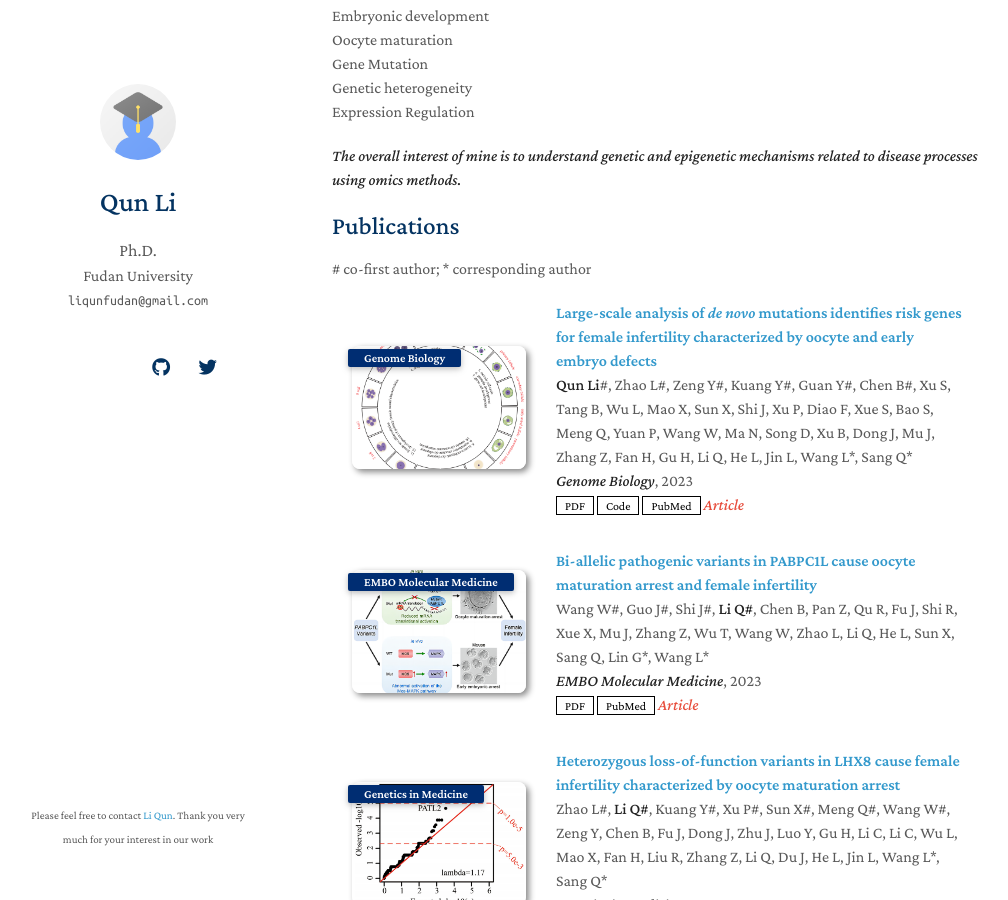
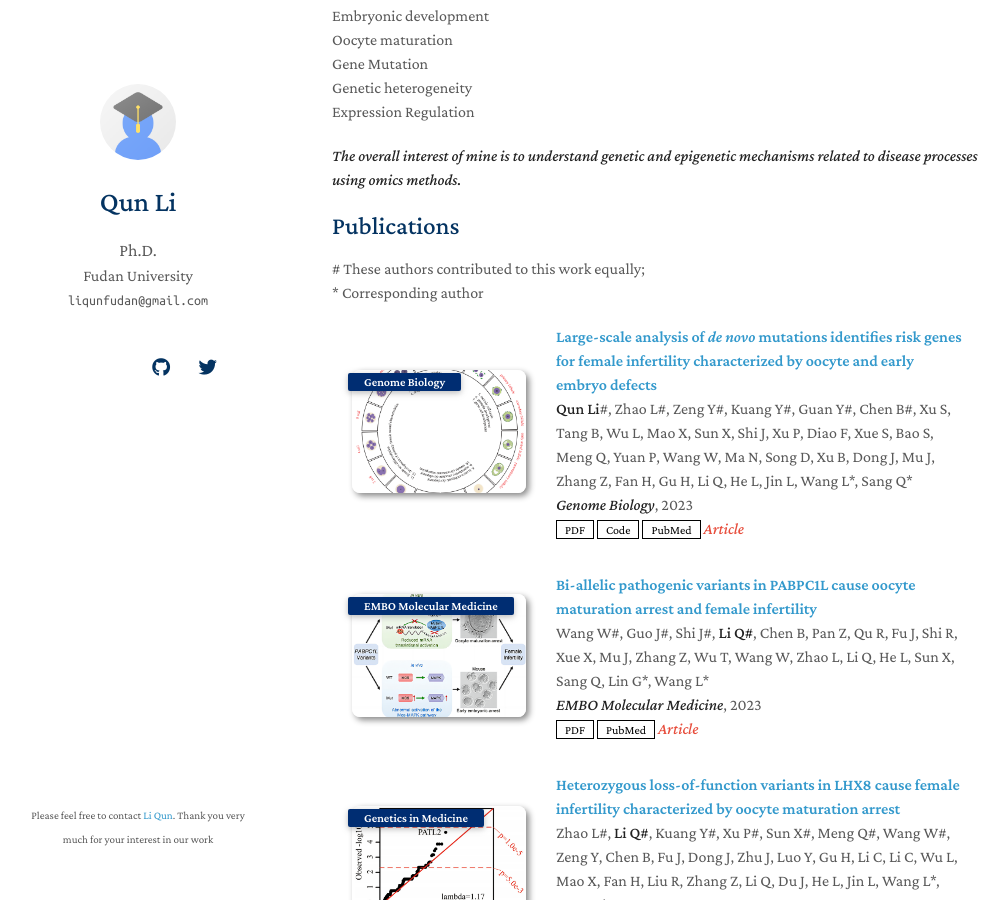
Before and after one commit to liqunbio/liqunbio.github.io, a Jekyll site: the page built from index.md, in a window 1280 px wide and 900 px high, scrolled down 566 px. Shown: the whole window, without its empty margins (138-1146 px from the left). Built offline with Jekyll 4.4.1, drawn with Linux system fonts in a browser that asks for light colours; nearby versions of some CDN libraries; a style sheet for code colours, icons or effects is not loaded; our own code applies the rules of GitHub Pages for plain Markdown files.

Commit message:
Update publications.md

```diff
--- a/_includes/publications.md
+++ b/_includes/publications.md
@@ -1,7 +1,7 @@
 <h2 id="publications" style="margin: 2px 0px -15px;">Publications</h2>
 
 <div class="publications">
-<p> # co-first author; * corresponding author </p>
+<p> # These authors contributed to this work equally; <br> * Corresponding author </p>
 <ol class="bibliography">
     <li>
         <div class="pub-row">
```
